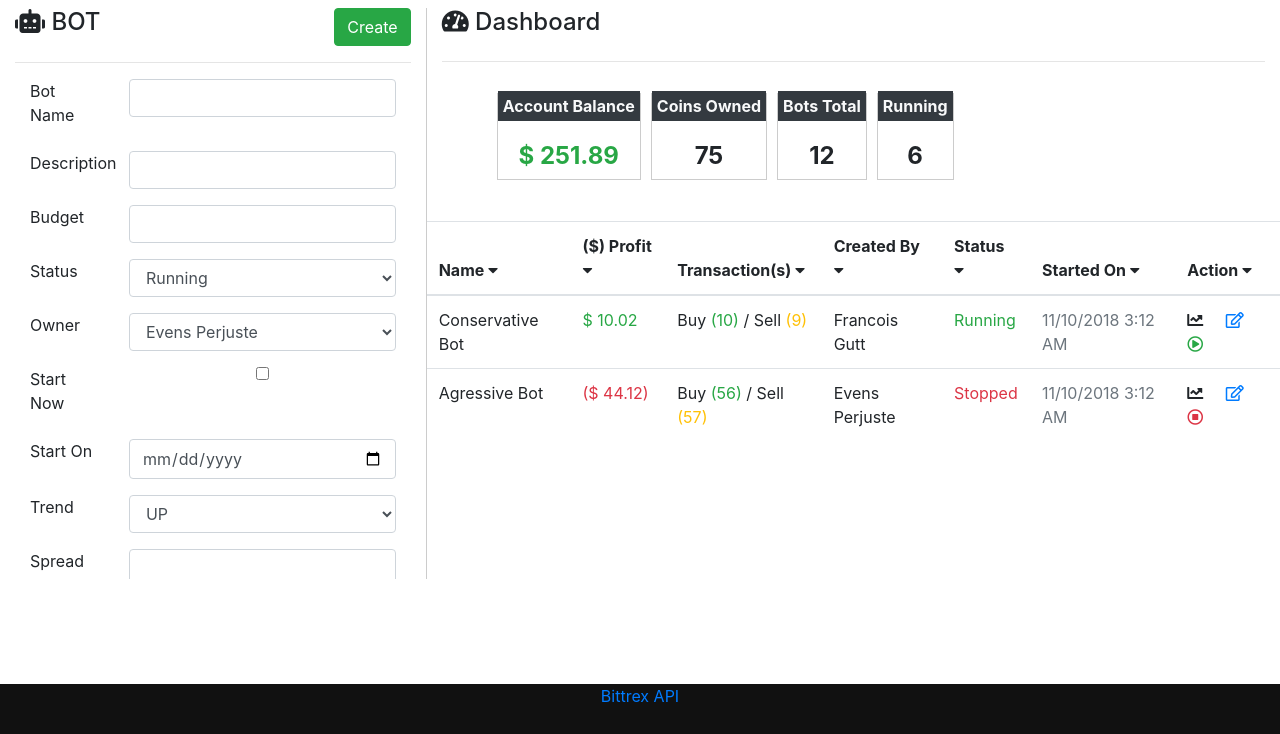
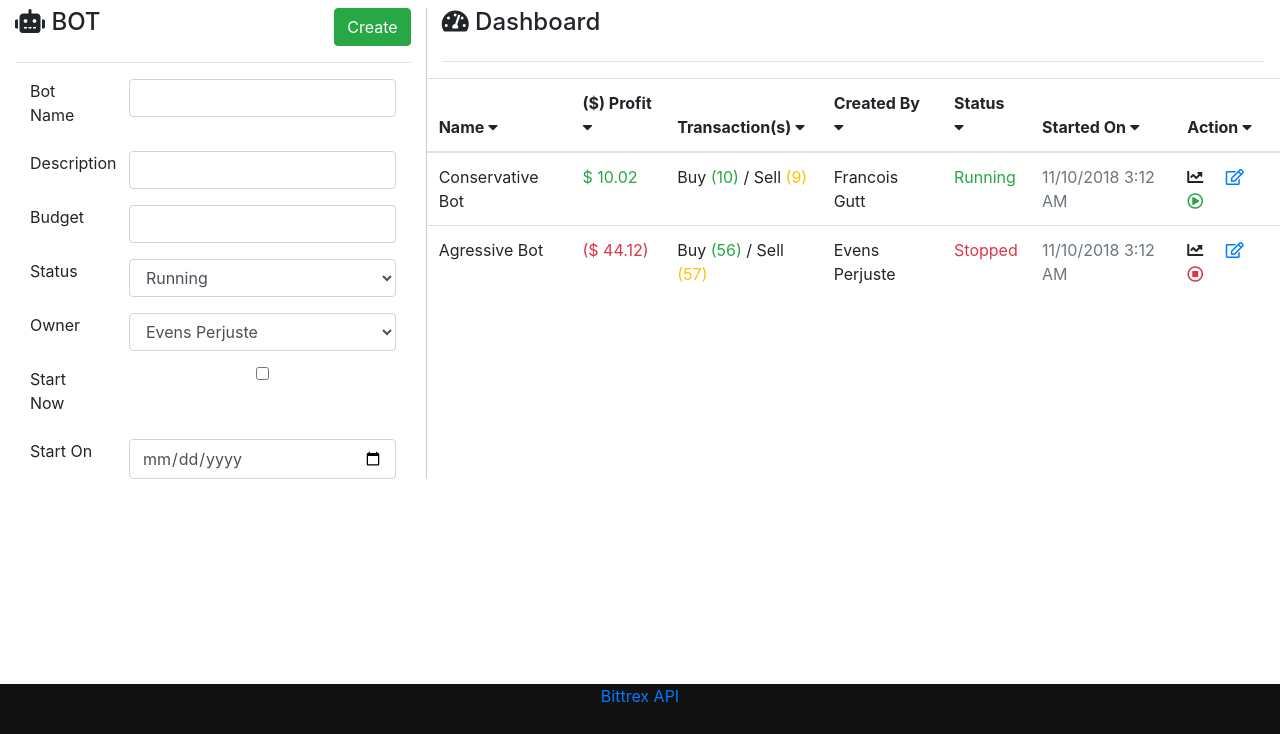
Before and after one commit to guttff/BlockchainBot, a PHP site: page /App/index.php in a window 1280 px wide. Shown: the part 66-800 px from the top of the page. Run offline with PHP 8.4, Linux system fonts and the light colour scheme; some libraries are stand-ins or nearby versions.

Commit message:
update ui

```diff
--- a/App/index.php
+++ b/App/index.php
@@ -85,7 +85,7 @@
 				        border: 1px solid #000;
 				    }
 				</style>
-	            <div class="panel panel-default " style="max-height: 500px; overflow: auto">
+	            <div class="panel panel-default " style="max-height: 400px; overflow: auto">
 	                <div class="panel-body form-horizontal bot-form container-fluid">
 	                    <div class="form-group row">
 	                        <label for="concept" class="col-sm-3 control-label">Bot Name</label>
@@ -145,7 +145,13 @@
 	                        </div>
 	                    </div>
 	                    <div class="form-group row">
-	                        <label for="concept" class="col-sm-3 control-label">Spread</label>
+	                        <label for="concept" class="col-sm-3 control-label">Spread Max</label>
+	                        <div class="col-sm-9">
+	                            <input type="text" class="form-control" id="concept" name="concept">
+	                        </div>
+	                    </div>
+	                     <div class="form-group row">
+	                        <label for="concept" class="col-sm-3 control-label">Spread Min</label>
 	                        <div class="col-sm-9">
 	                            <input type="text" class="form-control" id="concept" name="concept">
 	                        </div>
@@ -173,7 +179,7 @@
 	                 -->
 	            </div>
 	            <hr>
-
+	            <!--
 	            <div class="row dash" style="margin: 10px 0; padding: 10px;">
 	            	<ul>
 	            		<li>
@@ -198,8 +204,8 @@
 	            		</li>
 	            	</ul>
 	            </div>
-
-	            <div class="row" style="max-height: 500px; overflow: auto; background: #fff;">
+	            -->
+	            <div class="row" style="max-height: 400px; overflow: auto; background: #fff;">
 	                <div class="col-xs-12">
 	                    <div class="table-responsive">
 	                        <table class="table preview-table">
```
